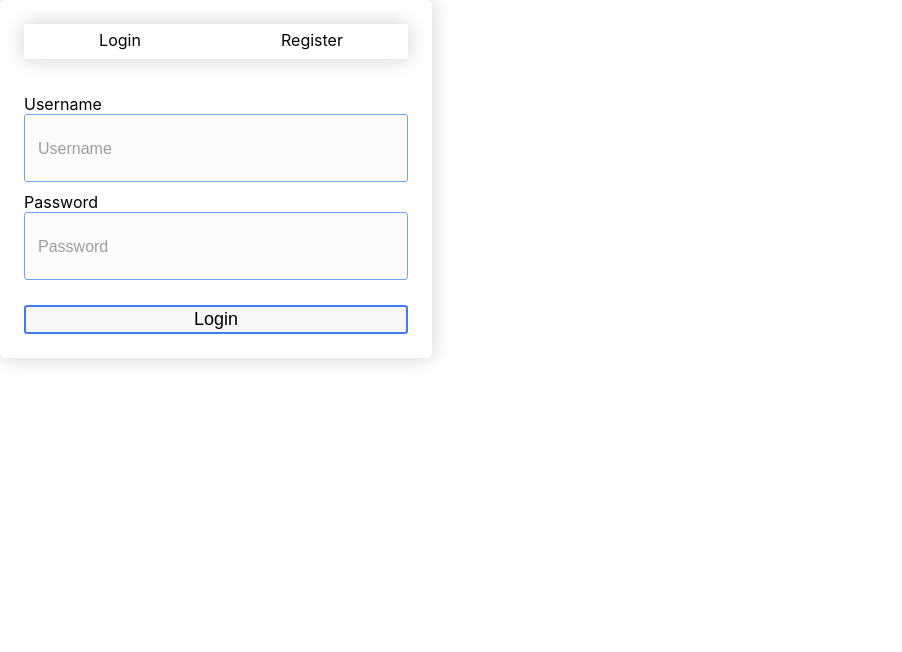
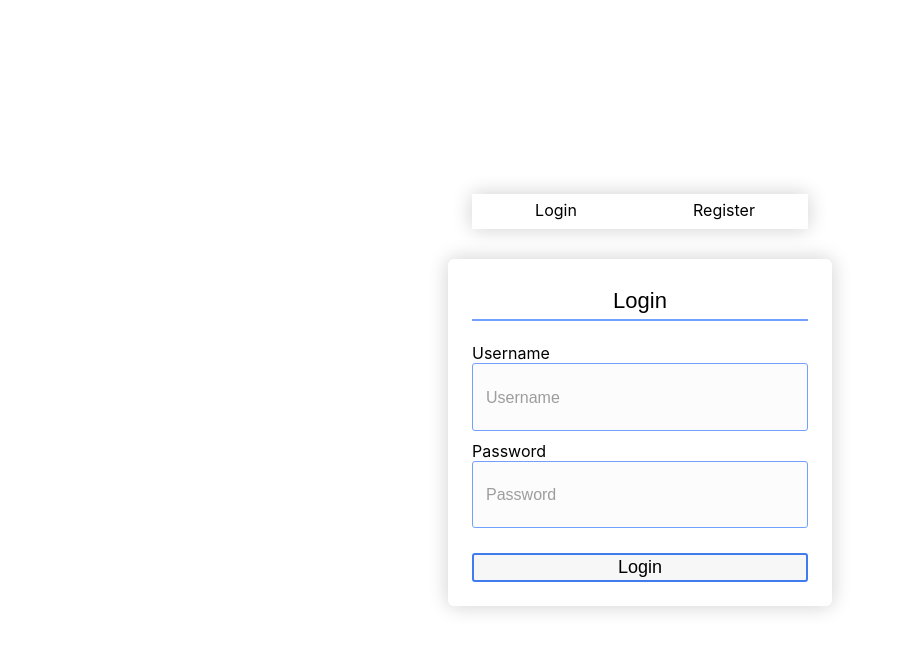
Before and after one commit to preetinair985/LoginFormDemo-ReactJs, a React (Create React App) app: page / in a window 1280 px wide. Shown: the top 652 px of the page, without its empty margins (0-902 px from the left). Built offline with nearby package versions, Linux system fonts and the light colour scheme.

Commit message:
Login form created

```diff
--- a/src/App.js
+++ b/src/App.js
@@ -1,7 +1,7 @@
 import React, { Component } from "react";
 import LoginBox from "./component/LoginBox";
 import RegisterBox from "./component/RegisterBox";
-import '../src/css/Style.css';
+import "../src/css/Style.css";
 
 class App extends Component {
   constructor(props) {
@@ -13,11 +13,30 @@ class App extends Component {
     };
   }
 
+  showLoginBox() {
+    this.setState({ isLoginOpen: true, isRegisterOpen: false });
+  }
+
+  showRegisterBox() {
+    this.setState({ isRegisterOpen: true, isLoginOpen: false });
+  }
+
   render() {
     return (
-      <div className="box-container">
-        {this.state.isLoginOpen && <LoginBox />}
-        {this.state.isRegisterOpen && <RegisterBox />}
+      <div className="root-container">
+        <div className="box-controller">
+          <div className="controller" onClick={this.showLoginBox.bind(this)}>
+            Login
+          </div>
+          <div className="controller" onClick={this.showRegisterBox.bind(this)}>
+            Register
+          </div>
+        </div>
+
+        <div className="box-container">
+          {this.state.isLoginOpen && <LoginBox />}
+          {this.state.isRegisterOpen && <RegisterBox />}
+        </div>
       </div>
     );
   }
--- a/src/component/LoginBox.js
+++ b/src/component/LoginBox.js
@@ -2,45 +2,21 @@ import React, { Component } from "react";
 
 class LoginBox extends Component {
   constructor(props) {
-    super(props);
+    super(props)
 
-    this.state = {};
+    this.state = {
+
+    }
   }
 
-  submitLogin(e) {}
+  submitLogin(e) {
 
-  showLoginBox() {
-    this.setState({isLoginOpen: true, isRegisterOpen: false});
-  }
-
-  showRegisterBox() {
-    this.setState({isRegisterOpen: true, isLoginOpen: false});
   }
 
   render() {
     return (
       <div className="inner-container">
-        {/* <div className="header">Login</div> */}
-        <div className="box-controller">
-          <div
-            className={
-              "controller " +
-              (this.state.isLoginOpen ? "selected-controller" : "")
-            }
-            onClick={this.showLoginBox.bind(this)}
-          >
-            Login
-          </div>
-          <div
-            className={
-              "controller " +
-              (this.state.isRegisterOpen ? "selected-controller" : "")
-            }
-            onClick={this.showRegisterBox.bind(this)}
-          >
-            Register
-          </div>
-        </div>
+        <div className="header">Login</div>
         <div className="box">
           <div className="input-group">
             <label htmlFor="username">Username</label>
--- a/src/component/RegisterBox.js
+++ b/src/component/RegisterBox.js
@@ -4,64 +4,32 @@ class RegisterBox extends Component {
   constructor(props) {
     super(props);
 
-    this.state = {};
+    this.state = {
+
+    };
   }
   submitRegister(e) {}
-
-  showLoginBox() {
-    this.setState({isLoginOpen: true, isRegisterOpen: false});
-  }
-
-  showRegisterBox() {
-    this.setState({isRegisterOpen: true, isLoginOpen: false});
-  }
 
   render() {
     return (
       <div className="inner-container">
-        {/* <div className="header">
-              Register
-            </div> */}
-
-        <div className="box-controller">
-          <div
-            className={
-              "controller " +
-              (this.state.isLoginOpen ? "selected-controller" : "")
-            }
-            onClick={this.showLoginBox.bind(this)}
-          >
-            Login
-          </div>
-          <div
-            className={
-              "controller " +
-              (this.state.isRegisterOpen ? "selected-controller" : "")
-            }
-            onClick={this.showRegisterBox.bind(this)}
-          >
+      <div className="header">
         Register
       </div>
-        </div>
       <div className="box">
+
         <div className="input-group">
           <label htmlFor="username">Username</label>
           <input
             type="text"
             name="username"
             className="login-input"
-              placeholder="Username"
-            />
+            placeholder="Username"/>
         </div>
 
         <div className="input-group">
           <label htmlFor="email">Email</label>
-            <input
-              type="text"
-              name="email"
-              className="login-input"
-              placeholder="Email"
-            />
+          <input type="text" name="email" className="login-input" placeholder="Email"/>
         </div>
 
         <div className="input-group">
@@ -70,16 +38,14 @@ class RegisterBox extends Component {
             type="password"
             name="password"
             className="login-input"
-              placeholder="Password"
-            />
+            placeholder="Password"/>
         </div>
         <button
           type="button"
           className="login-btn"
-            onClick={this.submitRegister.bind(this)}
-          >
-            Register
-          </button>
+          onClick={this
+          .submitRegister
+          .bind(this)}>Register</button>
       </div>
     </div>
     );
--- a/src/css/Style.css
+++ b/src/css/Style.css
@@ -5,7 +5,6 @@ body,
     height: 100%;
     box-sizing: border-box;
 }
-
 
 /* Root Container */
 .root-container {
```
Lines whose indentation alone changed are shown as unchanged.
